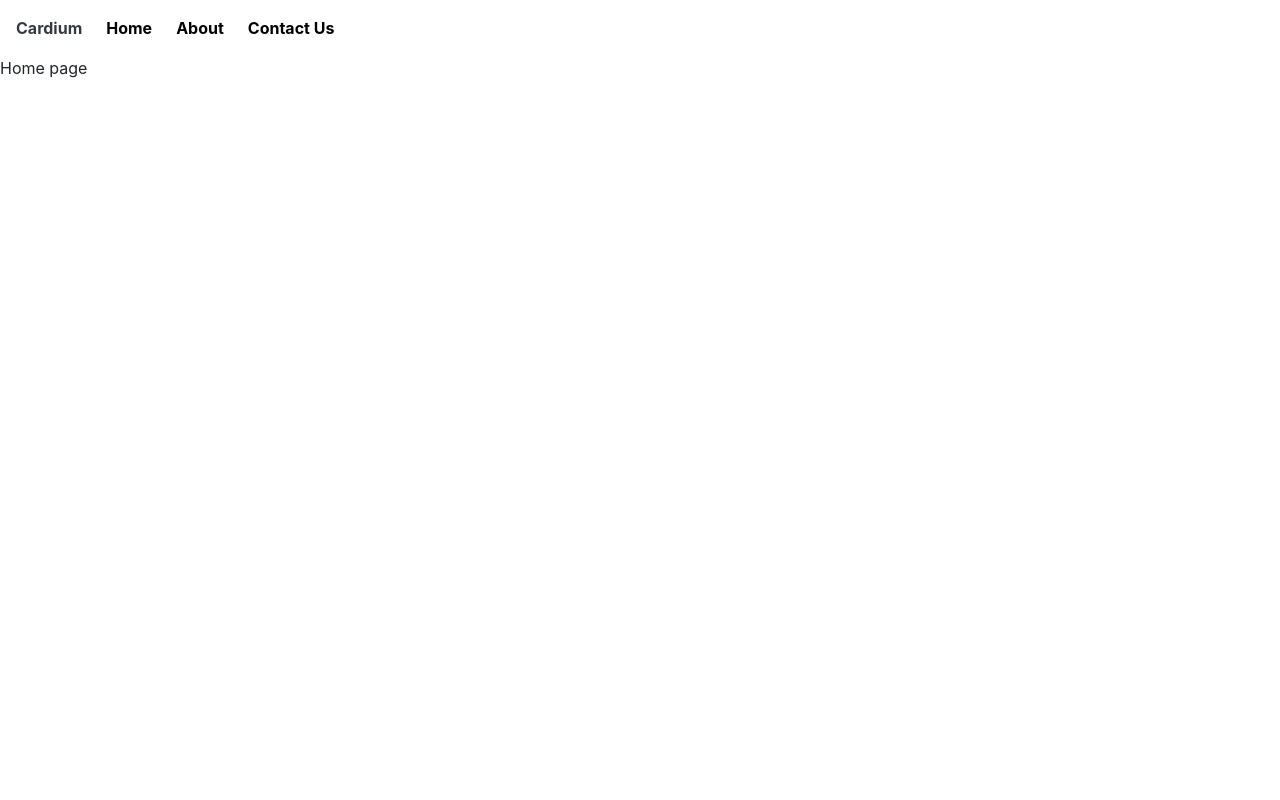
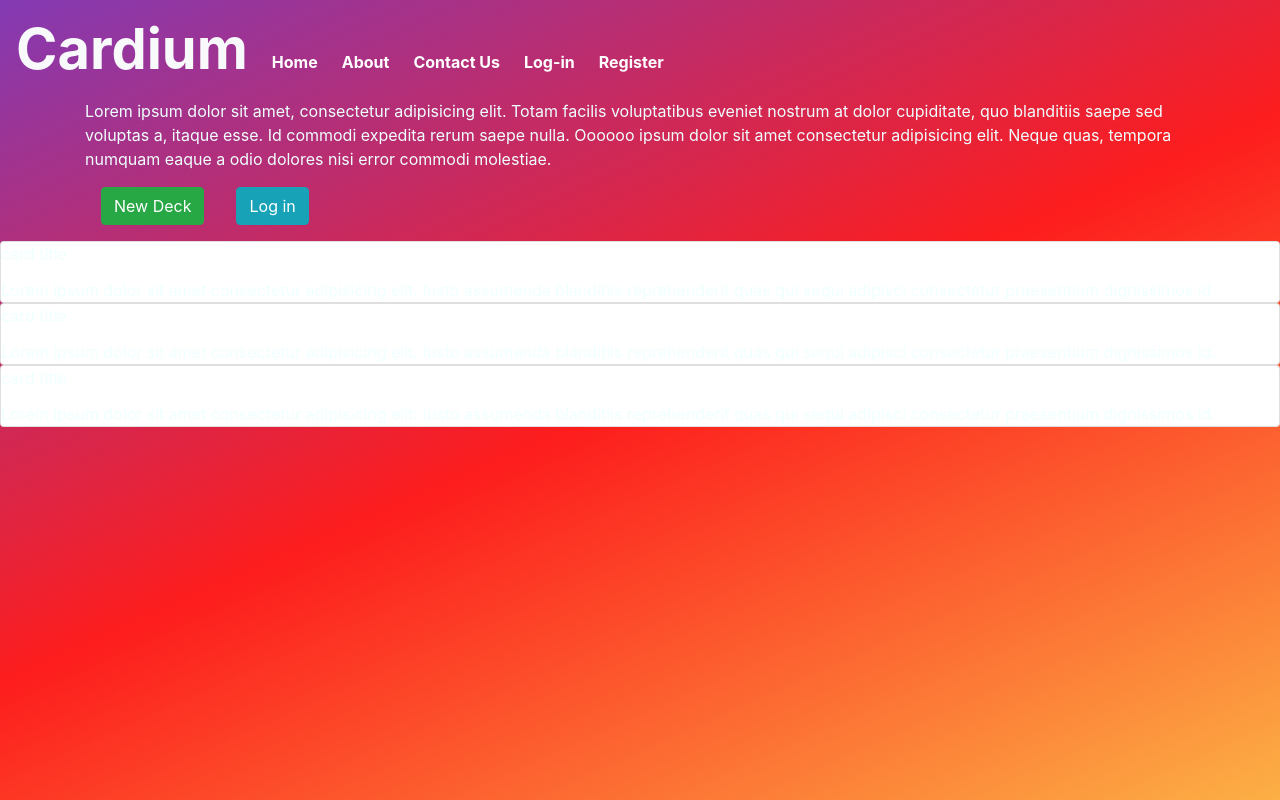
Before and after one commit to k-i-t-h/Buttons, a React (Create React App) app: page / in a window 1280 px wide. Built offline with nearby package versions, Linux system fonts and the light colour scheme.

Commit message:
Main bg added. cards rendered hardoded

```diff
--- a/package.json
+++ b/package.json
@@ -11,6 +11,7 @@
     "react-dom": "^16.13.1",
     "react-router-dom": "^5.1.2",
     "react-scripts": "3.4.1",
+    "react-transition-group": "^4.3.0",
     "reactstrap": "^8.4.1"
   },
   "scripts": {
--- /dev/null
+++ b/src/App.css
@@ -0,0 +1,7 @@
+.app{
+    box-sizing: border-box;
+    background: rgb(131,58,180);
+    background: linear-gradient(156deg, rgba(131,58,180,1) 0%, rgba(253,29,29,1) 50%, rgba(252,176,69,1) 100%);
+    color: azure;
+    min-height: 100vh;
+}
--- a/src/App.jsx
+++ b/src/App.jsx
@@ -4,9 +4,11 @@ import { BrowserRouter as Router, Route, Switch } from "react-router-dom";
 import Home from "./Components/Home";
 import About from "./Components/About";
 import ContactUs from "./Components/ContactUs";
+import "./App.css";
 
 function App() {
   return (
+    <main className="app">
     <Router>
      <TopNav />
       <Switch>
@@ -15,6 +17,7 @@ function App() {
         <Route path="/contact-us" exact component={ContactUs}/>
       </Switch>
     </Router>
+    </main>
   );
 }
 
--- /dev/null
+++ b/src/Components/FlashCard/FlashCard.css
@@ -0,0 +1,3 @@
+.cardStyle{
+    background: rgba(0,0,0, 0.1);
+}
--- /dev/null
+++ b/src/Components/FlashCard/FlashCard.jsx
@@ -0,0 +1,13 @@
+import React from "react";
+
+const FlashCard = (props) =>{
+    console.log(props)
+    return(
+        <div className="card cardStyle">
+            <div className="card-title">card title</div>
+            <div className="card-text">Lorem ipsum dolor sit amet consectetur adipisicing elit. Iusto assumenda blanditiis reprehenderit quas qui sequi adipisci consectetur praesentium dignissimos id.</div>
+        </div>
+    );
+}
+
+export default FlashCard;
--- a/src/Components/Home.jsx
+++ b/src/Components/Home.jsx
@@ -1,9 +1,69 @@
 import React from "react";
+import FlashCard from "./FlashCard/FlashCard";
 
-const Home = () => {
+class Home extends React.Component {
+    constructor(props){
+        super(props)
+            this.state = {
+            qnaArr : [
+            {
+                Id: 1,
+                Question: "How are you?",
+                Answer: "Fine, thank you!"
+            },
+            {
+                Id: 2,
+                Question: "Are we there yet?",
+                Answer: "Close, but not yet!"
+            },
+            {
+                Id: 3,
+                Question: "Are you happy?",
+                Answer: "Yes, always!"
+            }
+        ],
+        cardDeckList: []
+
+        }
+    }
+
+    componentDidMount() {
+        const cardDeckList = this.state.qnaArr.map(this.mapCards);
+        this.setState({
+            cardDeckList
+        })
+    }
+
+    mapCards = qna => (
+        <FlashCard
+            data={qna}
+        />
+    )
+
+    addCard = () => {
+        console.log(this.state.cardDeck);
+    }
+
+    goToLogIn = () => {
+        console.log(this.props.history.push("/about"))
+    }
+
+render(){
+
     return(
-        <div className="">Home page</div>
+        <main>
+        <section className="container">
+                Lorem ipsum dolor sit amet, consectetur adipisicing elit. Totam facilis voluptatibus eveniet nostrum at dolor cupiditate, quo blanditiis saepe sed voluptas a, itaque esse. Id commodi expedita rerum saepe nulla.
+               Oooooo ipsum dolor sit amet consectetur adipisicing elit. Neque quas, tempora numquam eaque a odio dolores nisi error commodi molestiae.
+               <div className="">
+               <div className="m-3 btn btn-success" onClick={this.addCard}>New Deck</div>
+               <div className="m-3 btn btn-info" onClick={this.goToLogIn}>Log in</div>
+               </div>
+        </section>
+        <div>{this.state.cardDeckList}</div>
+        </main>
     )
+}
 }
 
 export default Home;
--- a/src/Components/TopNav.css
+++ b/src/Components/TopNav.css
@@ -1,9 +1,9 @@
 .MainLinkStyle{
-    color: #000;
+    color: #ffff;
     text-decoration: none !important;
     font-weight: bolder;
 }
 .MainLinkStyle:hover{
     text-decoration: none;
-    color:rgb(31, 81, 248);
+    color:#ccc;
 }
--- a/src/Components/TopNav.jsx
+++ b/src/Components/TopNav.jsx
@@ -1,36 +1,27 @@
-import React from "react";
+import React, {useState} from "react";
 import {Link} from "react-router-dom";
 import "./TopNav.css"
 
-class TopNav extends React.Component{
-    constructor(props){
-        super(props)
-        this.state ={
-            isOpen:false
-        }
-    }
+const TopNav = () => {
+      const [isOpen, setIsOpen] = useState(false);
 
-    toggleNav = () => {
-      const currentState = this.state.isOpen;
-      this.setState({isOpen:!currentState})
-    }
+      const toggleNav = () => setIsOpen(!isOpen)
 
-    render(){
       return (
-        <nav className="navbar navbar-expand-lg navbar-light bg-transparent p-3">
-        <Link className={`text-decoration-none font-weight-bolder text-dark mr-4`} to="/">Cardium</Link>
-        <button className="navbar-toggler " onClick={this.toggleNav} type="button" data-toggle="collapse" data-target="#navbarNavAltMarkup" aria-controls="navbarNavAltMarkup" aria-expanded="false" aria-label="Toggle navigation"><span className="navbar-toggler-icon"></span></button>
-          <div  className={`navbar-collapse ${!this.state.isOpen && "collapse" }` }  id="navbarNavAltMarkup" >
+        <nav className="navbar navbar-expand-lg navbar-dark bg-transparent p-3">
+        <Link className={`text-decoration-none display-4 font-weight-bolder text-light mr-4`} to="/">Cardium</Link>
+                <button className="navbar-toggler " onClick={toggleNav} type="button" data-toggle="collapse" data-target="#navbarNavAltMarkup" aria-controls="navbarNavAltMarkup" aria-expanded="false" aria-label="Toggle navigation"><span className="navbar-toggler-icon"></span></button>
+          <div  className={`navbar-collapse ${!isOpen && "collapse" }` }  id="navbarNavAltMarkup" >
               <div className="navbar-nav">
-                <Link  className={`MainLinkStyle mr-4 ${this.state.isOpen && "text-center navItem"}`} to="/" >Home</Link>
-                <Link  className={`MainLinkStyle mr-4 ${this.state.isOpen && "text-center navItem"}`} to="/about" >About</Link>
-                <Link  className={`MainLinkStyle mr-4 ${this.state.isOpen && "text-center navItem"}`} to="/contact-us" >Contact Us</Link>
+                <Link  className={`MainLinkStyle mr-4 mt-4 ${isOpen && "text-center navItem"}`} to="/" >Home</Link>
+                <Link  className={`MainLinkStyle mr-4 mt-4 ${isOpen && "text-center navItem"}`} to="/about" >About</Link>
+                <Link  className={`MainLinkStyle mr-4 mt-4 ${isOpen && "text-center navItem"}`} to="/contact-us" >Contact Us</Link>
+                <Link  className={`MainLinkStyle mr-4 mt-4 ${isOpen && "text-center navItem"}`} to="/login" >Log-in</Link>
+                <Link  className={`MainLinkStyle mr-4 mt-4 ${isOpen && "text-center navItem"}`} to="/register" >Register</Link>
           </div>
         </div>
       </nav>
         )
     }
 
-}
-
 export default TopNav;
--- a/src/index.jsx
+++ b/src/index.jsx
@@ -6,7 +6,7 @@ import * as serviceWorker from './serviceWorker';
 
 ReactDOM.render(
   <React.StrictMode>
-    <App />
+    <App/>
   </React.StrictMode>,
   document.getElementById('root')
 );
```
Also changed, not shown: src/logo.svg (added), 1 other file (tests, documents, lock files or other folders).
